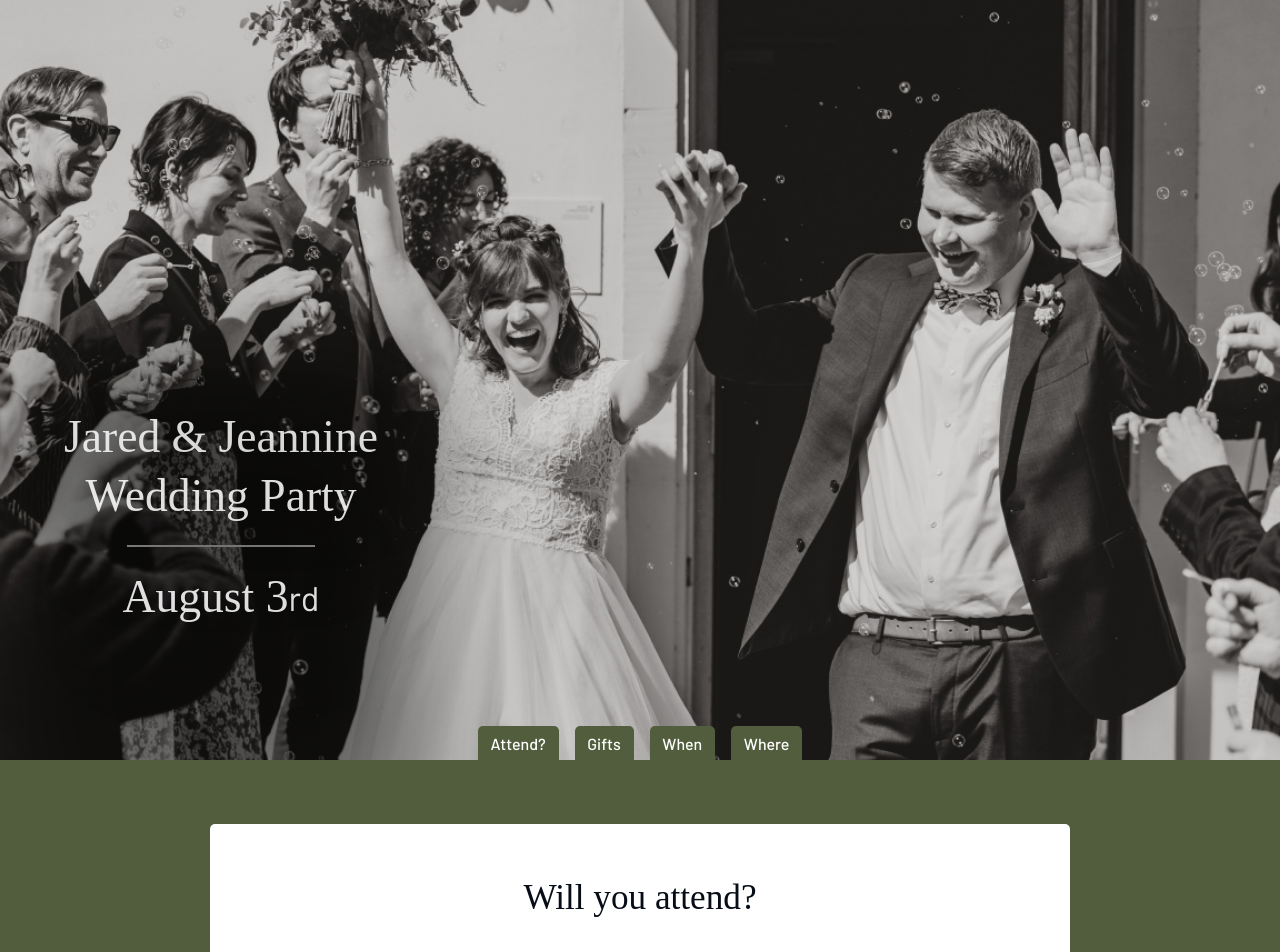
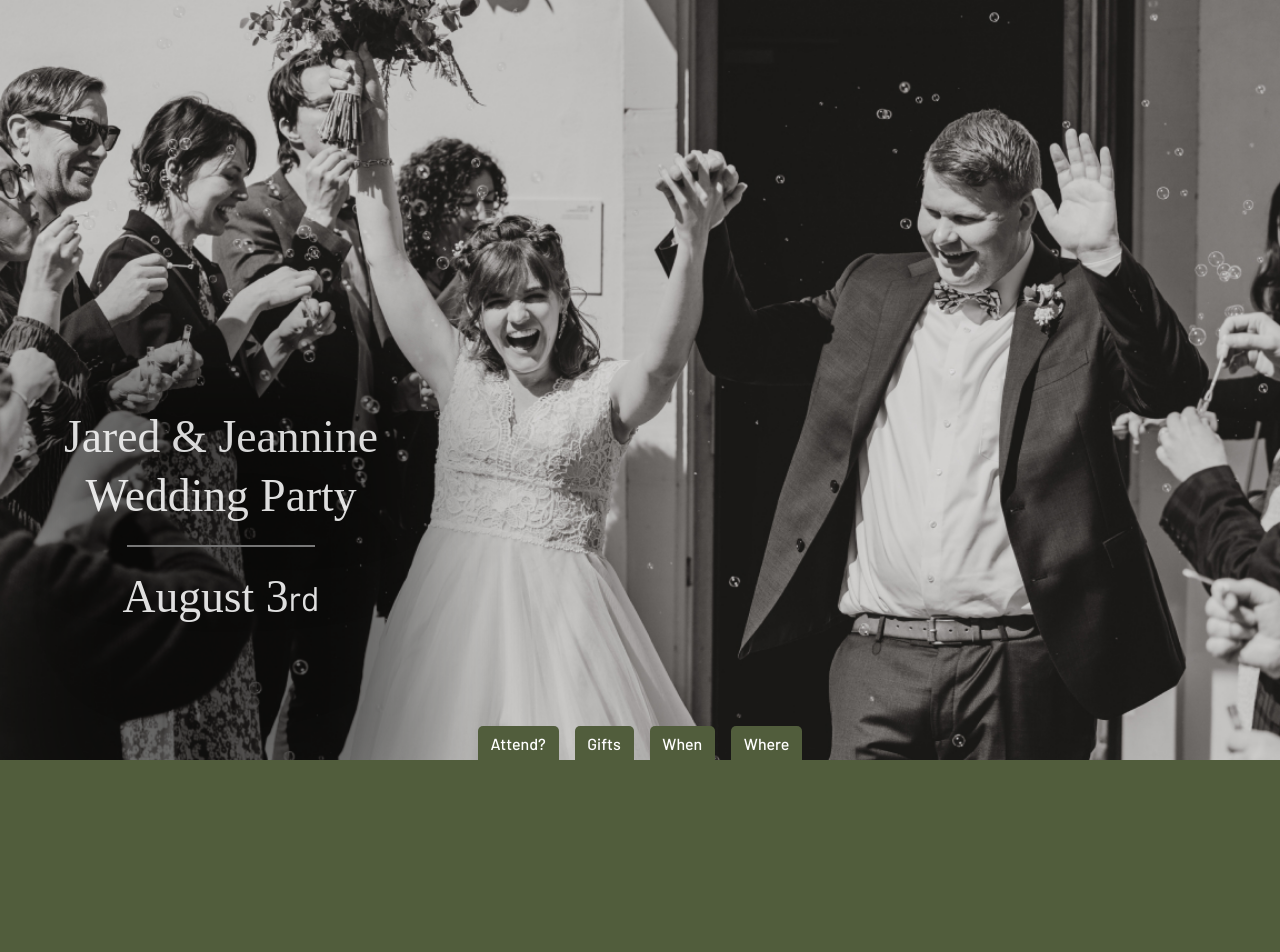
Before and after one commit to rayosdev/wedding, a React (Vite) app: page / in a window 1280 px wide. Shown: the top 952 px of the page. Built offline with nearby package versions, Linux system fonts and the light colour scheme; a web font is replaced by a local one.

Commit message:
more stuff

```diff
--- a/src/components/Attend.jsx
+++ b/src/components/Attend.jsx
@@ -50,7 +50,7 @@ export default function Attend() {
         </ul>
       </nav>
       <div className="container">
-        <AttendForm />
+        {/* <AttendForm /> */}
       </div>
       <div className="decoration-container">
         <img loading="lazy" src={decorationLeftSVG} alt="" className="attend__branch--left no-pointer-event"/>
```
